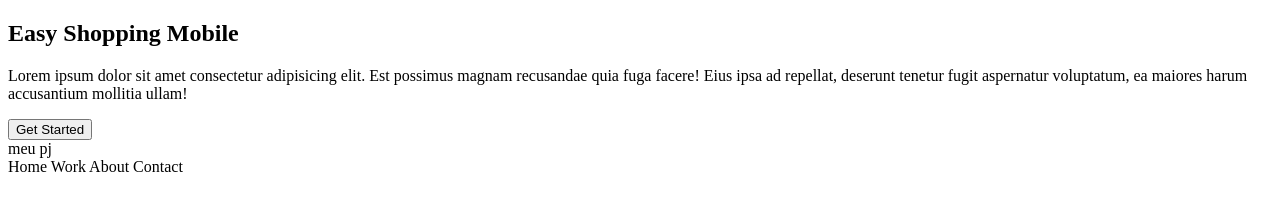
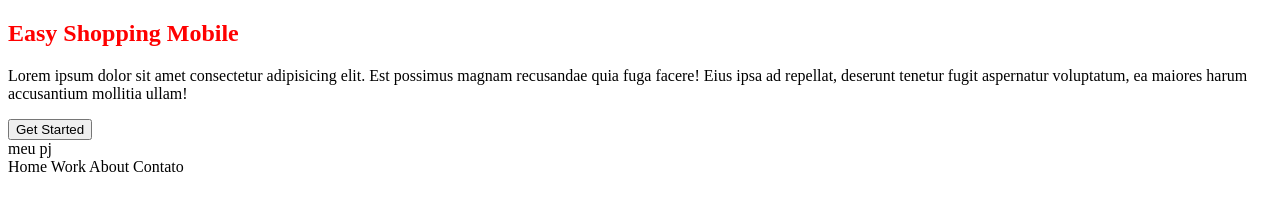
Before and after one commit to Juarez-Ferreira/primeiro-projeto-responsivo, a plain HTML site: page DEVCLUB/Git/index.html in a window 1280 px wide. Drawn offline with Linux system fonts and the light colour scheme.

Commit message:
alteração styles H1 e header contato

```diff
--- a/DEVCLUB/Git/index.html
+++ b/DEVCLUB/Git/index.html
@@ -21,7 +21,7 @@
                 <a> Home </a>
                 <a> Work </a>
                 <a> About </a>
-                <a> Contact </a>
+                <a> Contato </a>
             </header>
             <img class="girl-cellphone">
         </section>
--- a/DEVCLUB/Git/stles.css
+++ b/DEVCLUB/Git/stles.css
@@ -0,0 +1,6 @@
+ /* o Git Graph serve para verificarmos as alterações que foram feitas no projeto */
+
+
+ h1 {
+    color: red;
+ }
```
